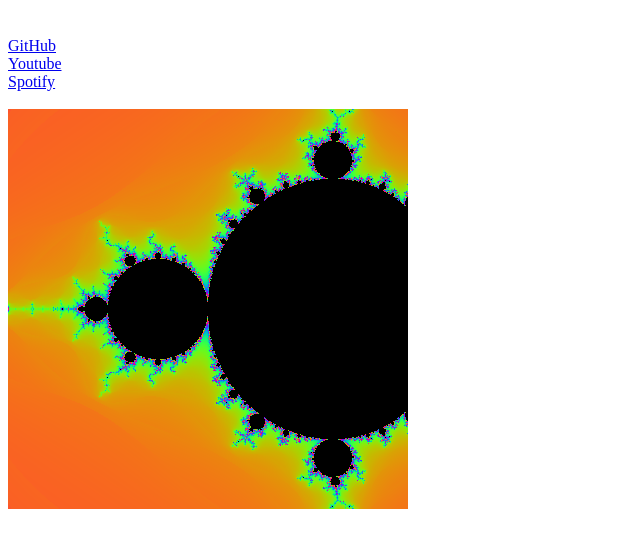
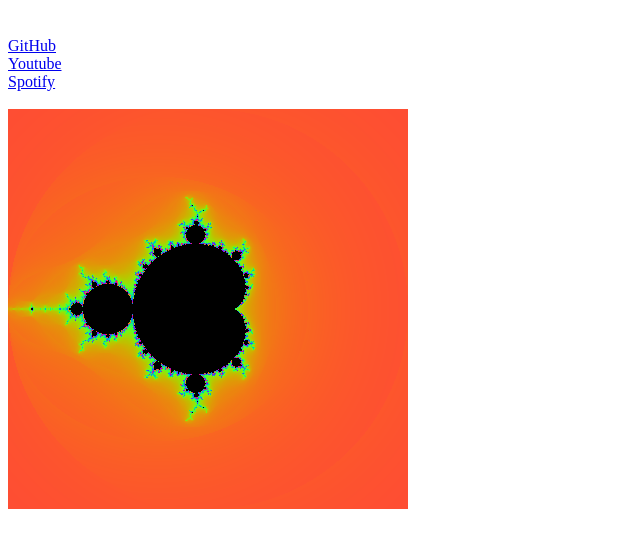
Before and after one commit to lddtwo456/lddtwo456.github.io, a plain HTML site: page pages/home/home.html in a window 1280 px wide. Shown: the part 61-608 px from the top of the page, without its empty margins (0-640 px from the left). Drawn offline with nearby package versions, Linux system fonts and the light colour scheme.

Commit message:
rendering, but with the wrong controls

```diff
--- a/pages/home/home.html
+++ b/pages/home/home.html
@@ -4,6 +4,7 @@
   <head>
     <meta charset="utf8" />
     <script src="./mandelbrot/main.js" type="module"></script>
+    <script src="./mandelbrot/orbitCalculator.js" type="module"></script>
     <script src="./mandelbrot/shaders.js" type="module"></script>
   </head>
 
--- a/pages/home/mandelbrot/main.js
+++ b/pages/home/mandelbrot/main.js
@@ -1,5 +1,8 @@
 import { shaders } from "./shaders.js";
+import { getIterations } from "./orbitCalculator.js";
 import BigNumber from "https://cdn.jsdelivr.net/npm/bignumber.js@latest/+esm"
+
+const SET_ITERATIONS = 1000;
 
 main();
 
@@ -23,7 +26,17 @@ function main() {
       screen: gl.getUniformLocation(shaderProgram, "screen"),
       iterations: gl.getUniformLocation(shaderProgram, "iterations"),
     },
+    iterationsTex: gl.createTexture(),
   };
+
+  gl.bindTexture(gl.TEXTURE_2D, programInfo.iterationsTex);
+  gl.texStorage2D(
+    gl.TEXTURE_2D,
+    1,
+    gl.RG32F,
+    4096,
+    1
+  );
 
   const vertBuffer = gl.createBuffer();
   gl.bindBuffer(gl.ARRAY_BUFFER, vertBuffer);
@@ -36,11 +49,6 @@ function main() {
      1.0,  1.0
   ]);
   gl.bufferData(gl.ARRAY_BUFFER, verts, gl.STATIC_DRAW);
-
-  // First draw
-  gl.clearColor(0.0, 0.0, 0.0, 1.0);
-  gl.clear(gl.COLOR_BUFFER_BIT);
-
   gl.vertexAttribPointer(
     programInfo.attribLocations.vertexPosition,
     2,
@@ -52,9 +60,10 @@ function main() {
   gl.enableVertexAttribArray(programInfo.attribLocations.vertexPosition);
 
   gl.useProgram(programInfo.program);
+  gl.clearColor(0.0, 0.0, 0.0, 1.0);
 
   let camera = [new BigNumber(-0.75), new BigNumber(0.0), 1.0];
-  drawScreen(gl, programInfo, camera, [canvas.clientWidth, canvas.clientHeight], 1000);
+  draw(gl, programInfo, camera, [canvas.clientWidth, canvas.clientHeight], SET_ITERATIONS);
 
   // Set up inputs
   let mouseCenter = [new BigNumber(0.0), new BigNumber(0.0)];
@@ -66,6 +75,7 @@ function main() {
     const windowSize = [new BigNumber(canvas.clientWidth).dividedBy(camera[2]*canvas.clientHeight/2), new BigNumber(canvas.clientHeight).dividedBy(camera[2]*canvas.clientHeight/2)]
     const mouseGraphPos = [camera[0].plus(windowSize[0].multipliedBy(centerRelative[0] / canvas.clientHeight)), camera[1].plus(windowSize[1].multipliedBy(centerRelative[1] / canvas.clientHeight))];
 
+    console.log(`${mouseGraphPos[0].toPrecision(20)}, ${mouseGraphPos[1].toPrecision(20)}`);
     mouseCenter = mouseGraphPos;
   });
   canvas.addEventListener("wheel", (e) => {
@@ -78,12 +88,26 @@ function main() {
     camera[0] = camera[0].minus(mouseToCenter[0].multipliedBy(Math.log(zoom)));
     camera[1] = camera[1].minus(mouseToCenter[1].multipliedBy(Math.log(zoom)));
     camera[2] *= zoom;
-    drawScreen(gl, programInfo, camera, [canvas.clientWidth, canvas.clientHeight], 1000);
+    draw(gl, programInfo, camera, [canvas.clientWidth, canvas.clientHeight], SET_ITERATIONS);
   });
 }
 
-function drawScreen(gl, programInfo, camera, screen, iterations) {
+function draw(gl, programInfo, camera, screen, iterations) {
   gl.clear(gl.COLOR_BUFFER_BIT);
+
+  let centerIterations = getIterations([camera[0], camera[1]], iterations);
+  gl.bindTexture(gl.TEXTURE_2D, programInfo.iterationsTex);
+  gl.texSubImage2D(
+    gl.TEXTURE_2D,
+    0,
+    0,
+    0,
+    iterations+1,
+    1,
+    gl.RG,
+    gl.FLOAT,
+    new Float32Array(centerIterations.flat())
+  )
 
   gl.uniform3fv(programInfo.uniformLocations.camera, camera);
   gl.uniform2iv(programInfo.uniformLocations.screen, screen);
@@ -129,8 +153,3 @@ function initShaderProgram(gl, vsSource, fsSource) {
 
   return program;
 }
-
-function draw(gl, programInfo, buffers) {
-  gl.clear(gl.COLOR_BUFFER_BIT);
-
-}
--- /dev/null
+++ b/pages/home/mandelbrot/orbitCalculator.js
@@ -0,0 +1,30 @@
+import BigNumber from "https://cdn.jsdelivr.net/npm/bignumber.js@latest/+esm"
+
+export { getIterations }
+
+const decimals = 100;
+const max = new BigNumber("1e100");
+
+function getIterations(center, numIterations) {
+  let z = [new BigNumber(0), new BigNumber(0)];
+  let iterations = [[center[0].toNumber(), center[1].toNumber()]];
+  for (let a = 0; a < numIterations; a++) {
+    const r = z[0];
+    const i = z[1];
+    //if (r.multipliedBy(r).plus(i.multipliedBy(i)).gt(9)) return iterations;
+
+    z = [clampNumber(r.multipliedBy(r).minus(i.multipliedBy(i)).plus(center[0])), clampNumber(r.multipliedBy(i).multipliedBy(2).plus(center[1]).decimalPlaces(decimals))];
+
+    iterations.push([z[0].toNumber(), z[1].toNumber()]);
+  }
+
+  return iterations;
+}
+
+function clampNumber(x) {
+  if (x.abs().gt(max)) {
+    return x.isNegative() ? max.negated() : max;
+  }
+
+  return x.decimalPlaces(decimals);
+}
--- a/pages/home/mandelbrot/shaders.js
+++ b/pages/home/mandelbrot/shaders.js
@@ -12,6 +12,7 @@ export var shaders = {
     uniform vec3 camera;
     uniform ivec2 screen;
     uniform int iterations;
+    uniform highp sampler2D referenceIterations;
 
     out vec4 fragColor;
 
@@ -22,15 +23,18 @@ export var shaders = {
 
     void main() {
       int i = 0;
-      vec2 z = vec2(0, 0);
+      vec2 d = vec2(0, 0);
+      vec2 sampledReference = texture(referenceIterations, vec2(0, 0)).rg;
       vec2 windowSize = 2.0*vec2(screen)/(camera.z*float(screen.y));
-      vec2 c = camera.xy + (windowSize * (gl_FragCoord.xy - vec2(screen)/2.0) / float(screen.y));
-      while(length(z) < 2.0 && i < iterations) {
-        z = vec2(z.x*z.x - z.y*z.y, 2.0*z.x*z.y);
-        z += c;
+      vec2 c = windowSize * (gl_FragCoord.xy - vec2(screen)/2.0) / float(screen.y);
+      while(length(d+sampledReference) < 2.0 && i < iterations) {
+        sampledReference = texture(referenceIterations, vec2(i, 0)).rg;
+        d = 2.0*vec2(sampledReference.x*d.x - sampledReference.y*d.y, sampledReference.x*d.y + sampledReference.y*d.x) + vec2(d.x*d.x - d.y*d.y, 2.0*d.x*d.y) + c;
+        d += c;
         i += 1;
       }
 
+      vec2 z = texture(referenceIterations, vec2(0, 0)).rg + d;
       float fractionalIterations = float(i) - log(log(length(z)))/log(2.0);
 
       if (i < iterations) {
```
